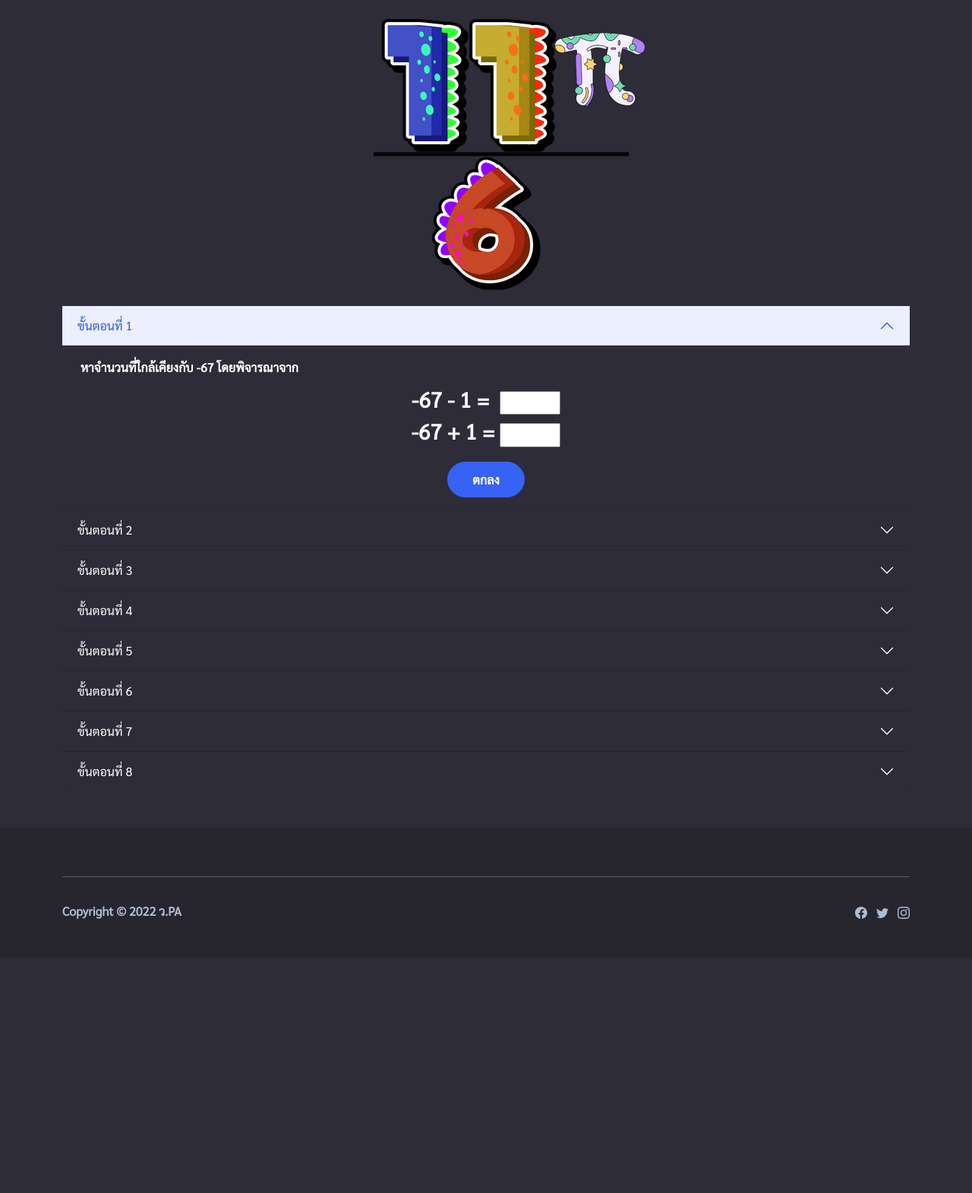
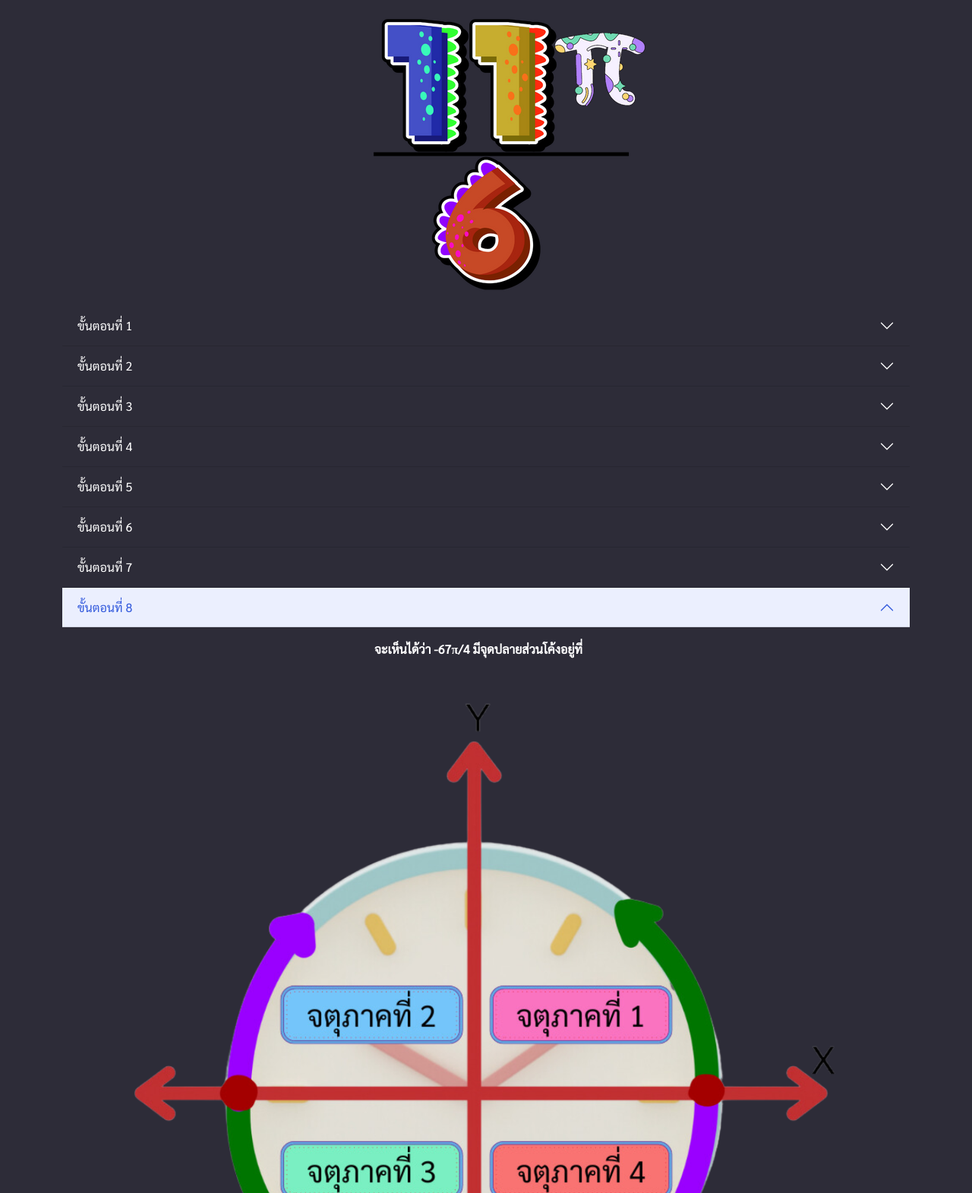
Before and after one commit to nathee/game, a plain HTML site: page game05.html in a window 1280 px wide. Shown: the part 149-1720 px from the top of the page at 76% size. Before the commit the page ends 1410 px from the top, so only its background shows below. Drawn offline with nearby package versions, Linux system fonts and the light colour scheme; some packages are replaced by stand-ins of ours; a script that the page names is missing.

Commit message:
Update game05.html

```diff
--- a/game05.html
+++ b/game05.html
@@ -37,10 +37,10 @@
                         <div class="col-md-12 col-xxl-7 offset-xxl-0 text-center"><img class="img-fluid" src="assets/img/products/116.png">
                             <div class="accordion accordion-flush" role="tablist" id="accordion-1">
                                 <div class="accordion-item" id="AccordionItem-1">
-                                    <h2 class="accordion-header" role="tab"><button class="accordion-button fs-6" data-bs-toggle="collapse" data-bs-target="#accordion-1 .item-1" aria-expanded="true" aria-controls="accordion-1 .item-1">ขั้นตอนที่ 1<svg xmlns="http://www.w3.org/2000/svg" width="1em" height="1em" fill="currentColor" viewBox="0 0 16 16" class="bi bi-check2" id="icon-i-1">
+                                    <h2 class="accordion-header" role="tab"><button class="accordion-button collapsed fs-6" data-bs-toggle="collapse" data-bs-target="#accordion-1 .item-1" aria-expanded="false" aria-controls="accordion-1 .item-1">ขั้นตอนที่ 1<svg xmlns="http://www.w3.org/2000/svg" width="1em" height="1em" fill="currentColor" viewBox="0 0 16 16" class="bi bi-check2" id="icon-i-1">
                                                 <path d="M13.854 3.646a.5.5 0 0 1 0 .708l-7 7a.5.5 0 0 1-.708 0l-3.5-3.5a.5.5 0 1 1 .708-.708L6.5 10.293l6.646-6.647a.5.5 0 0 1 .708 0z"></path>
                                             </svg></button></h2>
-                                    <div class="accordion-collapse collapse show item-1" role="tabpanel" data-bs-parent="#accordion-1">
+                                    <div class="accordion-collapse collapse item-1" role="tabpanel" data-bs-parent="#accordion-1">
                                         <div class="accordion-body">
                                             <p class="fs-6 text-start d-xxl-flex justify-content-xxl-start" style="padding-left: 0px;"><span style="background-color: rgba(235, 239, 254, 0);">&nbsp;หาจำนวนที่ใกล้เคียงกับ -67 โดยพิจารณาจาก</span><br></p>
                                             <div class="row">
@@ -119,7 +119,7 @@
                                         <div class="accordion-body">
                                             <div class="row">
                                                 <div class="col">
-                                                    <p class="form-check-inline"><strong>จากสมการ -68π + π/4 = -67π/4&nbsp; เลข 4&nbsp; เป็น&nbsp;</strong><br></p>
+                                                    <p class="form-check-inline"><strong>จากสมการ -17π + π/4 = -67π/4&nbsp; เลข -17&nbsp; เป็น&nbsp;</strong><br></p>
                                                     <div class="form-check form-check-inline"><input class="form-check-input" type="radio" id="formCheck-0501" name="inlineRadioOptions-1"><label class="form-check-label bg-danger border rounded-0" for="formCheck-0501">&nbsp; จำนวนคู่&nbsp;</label></div>
                                                     <p class="form-check-inline">&nbsp;หรือ<br></p>
                                                     <div class="form-check form-check-inline"><input class="form-check-input" type="radio" id="formCheck-0502" name="inlineRadioOptions-1"><label class="form-check-label bg-info border rounded-0" for="formCheck-0502">&nbsp;จำนวนคี่&nbsp;</label></div>
@@ -154,7 +154,7 @@
                                         <div class="accordion-body">
                                             <div class="row">
                                                 <div class="col">
-                                                    <p class="form-check-inline"><strong>จากสมการ -68π + π/4 = -675π/4&nbsp; จะต้องเขียนส่วนโค้ง&nbsp;</strong><br></p>
+                                                    <p class="form-check-inline"><strong>จากสมการ -68π + π/4 = -67π/4&nbsp; จะต้องเขียนส่วนโค้ง&nbsp;</strong><br></p>
                                                     <div class="form-check form-check-inline"><input class="form-check-input" type="radio" id="formCheck-0505" name="inlineRadioOptions-1"><label class="form-check-label bg-danger border rounded-0" for="formCheck-0505" style="padding-right: 0px;">&nbsp; &nbsp;ทวน&nbsp; &nbsp;</label></div>
                                                     <p class="form-check-inline">&nbsp;หรือ<br></p>
                                                     <div class="form-check form-check-inline"><input class="form-check-input" type="radio" id="formCheck-0506" name="inlineRadioOptions-1"><label class="form-check-label bg-info border rounded-0" for="formCheck-0506">&nbsp; &nbsp;ตาม&nbsp; &nbsp;</label></div>
@@ -165,14 +165,14 @@
                                     </div>
                                 </div>
                                 <div class="accordion-item" id="AccordionItem-8">
-                                    <h2 class="accordion-header" role="tab"><button class="accordion-button collapsed fs-6" data-bs-toggle="collapse" data-bs-target="#accordion-1 .item-8" aria-expanded="false" aria-controls="accordion-1 .item-8">ขั้นตอนที่ 8<svg xmlns="http://www.w3.org/2000/svg" width="1em" height="1em" fill="currentColor" viewBox="0 0 16 16" class="bi bi-check2" id="icon-i-8">
+                                    <h2 class="accordion-header" role="tab"><button class="accordion-button fs-6" data-bs-toggle="collapse" data-bs-target="#accordion-1 .item-8" aria-expanded="true" aria-controls="accordion-1 .item-8">ขั้นตอนที่ 8<svg xmlns="http://www.w3.org/2000/svg" width="1em" height="1em" fill="currentColor" viewBox="0 0 16 16" class="bi bi-check2" id="icon-i-8">
                                                 <path d="M13.854 3.646a.5.5 0 0 1 0 .708l-7 7a.5.5 0 0 1-.708 0l-3.5-3.5a.5.5 0 1 1 .708-.708L6.5 10.293l6.646-6.647a.5.5 0 0 1 .708 0z"></path>
                                             </svg></button></h2>
-                                    <div class="accordion-collapse collapse item-8" role="tabpanel" data-bs-parent="#accordion-1">
+                                    <div class="accordion-collapse collapse show item-8" role="tabpanel" data-bs-parent="#accordion-1">
                                         <div class="accordion-body">
                                             <div class="row">
                                                 <div class="col">
-                                                    <p class="form-check-inline"><strong>จะเห็นได้ว่า 15π/4 มีจุดปลายส่วนโค้งอยู่ที่&nbsp;</strong><br></p><img class="img-fluid" src="assets/img/products/cycle.png" height="500 px">
+                                                    <p class="form-check-inline"><strong>จะเห็นได้ว่า -67π/4 มีจุดปลายส่วนโค้งอยู่ที่&nbsp;</strong><br></p><img class="img-fluid" src="assets/img/products/cycle.png" height="500 px">
                                                     <div class="btn-group" role="group"><button class="btn btn-secondary" id="btn-0506" type="button">จตุภาคที่ 1</button><button class="btn btn-primary" id="btn-0507" type="button"><strong>จตุภาคที่ 2</strong><br></button><button class="btn btn-success" id="btn-0508" type="button"><strong>จตุภาคที่ 3</strong><br></button><button class="btn btn-danger" id="btn-0509" type="button"><strong>จตุภาคที่ 4</strong><br></button></div>
                                                 </div>
                                             </div>
```
